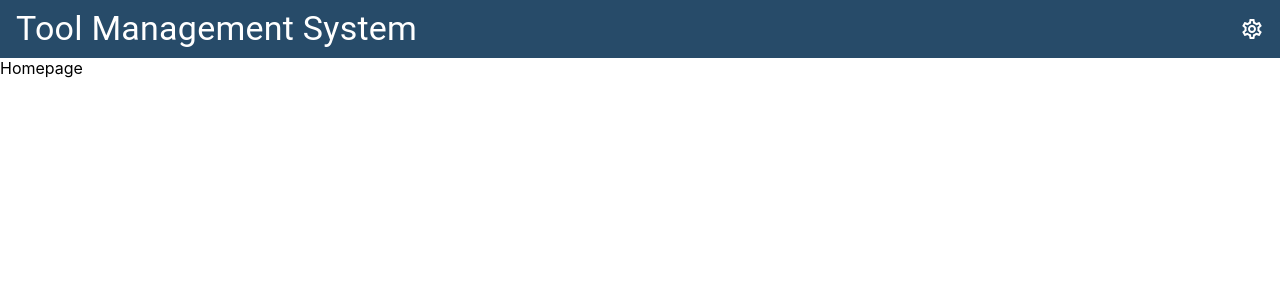
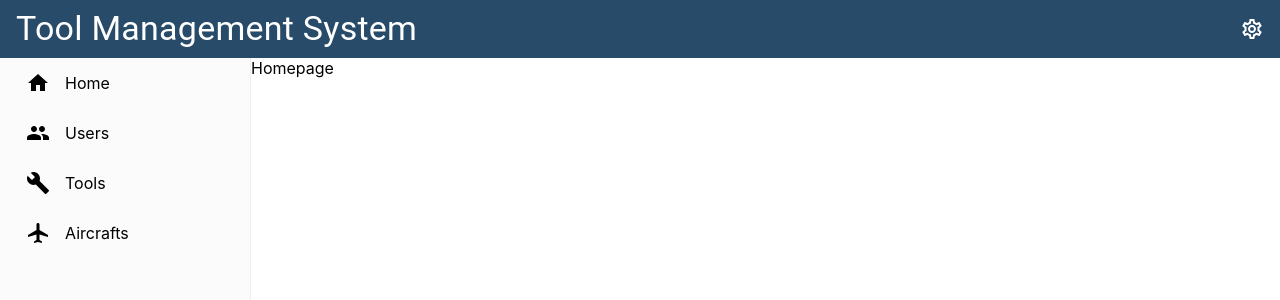
Before and after one commit to EgidijusZi/tool-management-system, a React (Create React App) app in the folder tool-management-system/: page / in a window 1280 px wide. Shown: the top 300 px of the page. Built offline with nearby package versions, Linux system fonts and the light colour scheme.

Commit message:
Implementing sidebar

```diff
--- a/tool-management-system/src/App.css
+++ b/tool-management-system/src/App.css
@@ -1,38 +1,4 @@
-.App {
-  text-align: center;
+.content {
+  display: inline-flex;
+  height: calc(100vh - 58px)
 }
-
-.App-logo {
-  height: 40vmin;
-  pointer-events: none;
-}
-
-@media (prefers-reduced-motion: no-preference) {
-  .App-logo {
-    animation: App-logo-spin infinite 20s linear;
-  }
-}
-
-.App-header {
-  background-color: #282c34;
-  min-height: 100vh;
-  display: flex;
-  flex-direction: column;
-  align-items: center;
-  justify-content: center;
-  font-size: calc(10px + 2vmin);
-  color: white;
-}
-
-.App-link {
-  color: #61dafb;
-}
-
-@keyframes App-logo-spin {
-  from {
-    transform: rotate(0deg);
-  }
-  to {
-    transform: rotate(360deg);
-  }
-}
--- a/tool-management-system/src/App.js
+++ b/tool-management-system/src/App.js
@@ -6,12 +6,14 @@ import Homepage from './pages/homepage/Homepage';
 import ToolsPage from './pages/tools/ToolsPage';
 import UsersPage from './pages/users/UsersPage';
 import Header from './components/header/Header';
+import Sidebar from './components/sidebar/Sidebar';
 
 function App() {
   return (
     <div className="app">
+      <Header />
       <main className="content">
-        <Header />
+        <Sidebar />
         <Routes>
           <Route path={homePath} element={<Homepage />} />
           <Route path={usersPath} element={<UsersPage />} />
--- a/tool-management-system/src/components/sidebar/Sidebar.jsx
+++ b/tool-management-system/src/components/sidebar/Sidebar.jsx
@@ -0,0 +1,34 @@
+import { useState, React } from 'react';
+import { sidebarData } from './SidebarData';
+import { Menu, MenuItem } from 'react-pro-sidebar';
+import { Sidebar as SidebarMenu } from 'react-pro-sidebar';
+import { useNavigate } from 'react-router-dom';
+import { Box } from '@mui/material';
+
+const Sidebar = () => {
+  const navigate = useNavigate();
+  const [selectedMenuItem, setSelectedMenuItem] = useState(sidebarData[0].title);
+
+  const handleClick = (menuRow) => {
+    setSelectedMenuItem(menuRow.title);
+    navigate(Object.values(menuRow.link).toString());
+  }
+
+  return (
+    <Box sx={{ display: 'flex' }}>
+      <SidebarMenu>
+        <Menu>
+          {sidebarData.map((menuRow) => {
+            return (
+              <MenuItem onClick={() => {handleClick(menuRow)}}active={selectedMenuItem === menuRow.title} icon={menuRow.icon}>
+                {menuRow.title}
+              </MenuItem>
+            );
+          })}
+        </Menu>
+      </SidebarMenu>
+    </Box>
+  );
+};
+
+export default Sidebar;
--- a/tool-management-system/src/components/sidebar/SidebarData.jsx
+++ b/tool-management-system/src/components/sidebar/SidebarData.jsx
@@ -1,4 +1,4 @@
-import { homePath, usersPath, toolsPath, aircraftsPath } from './constants/routes';
+import { homePath, usersPath, toolsPath, aircraftsPath } from '../../constants/routes';
 import HomeIcon from '@mui/icons-material/Home';
 import GroupIcon from '@mui/icons-material/Group';
 import BuildIcon from '@mui/icons-material/Build';
--- a/tool-management-system/src/index.js
+++ b/tool-management-system/src/index.js
@@ -4,12 +4,15 @@ import './index.css';
 import App from './App';
 import reportWebVitals from './reportWebVitals';
 import { BrowserRouter } from 'react-router-dom';
+import { ProSidebarProvider } from 'react-pro-sidebar';
 
 const root = ReactDOM.createRoot(document.getElementById('root'));
 root.render(
   <React.StrictMode>
     <BrowserRouter>
-      <App />
+      <ProSidebarProvider>
+        <App />
+      </ProSidebarProvider>
     </BrowserRouter>
   </React.StrictMode>
 );
--- a/tool-management-system/src/pages/users/UsersPage.jsx
+++ b/tool-management-system/src/pages/users/UsersPage.jsx
@@ -1,9 +1,9 @@
 import React from 'react'
 
-const usersPage = () => {
+const UsersPage = () => {
   return (
     <div>usersPage</div>
   )
 }
 
-export default usersPage
+export default UsersPage
```
